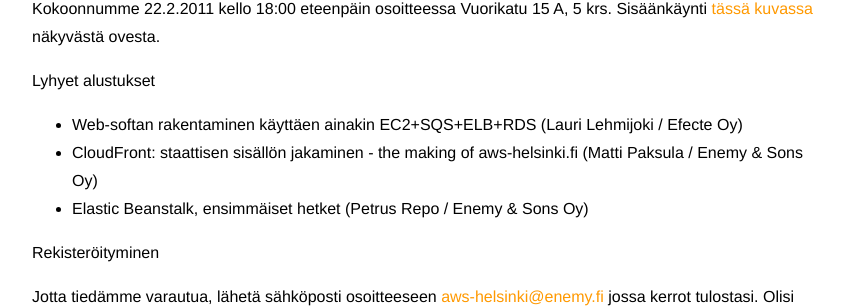
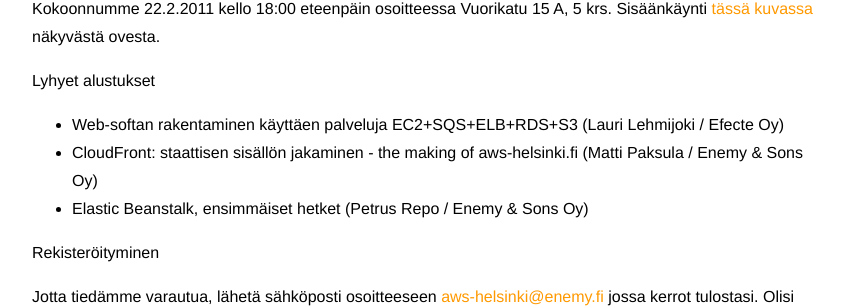
Before and after one commit to enemy/aws-helsinki.fi, a Jekyll site: the page built from _posts/2011-02-06-ensimmainen-tapaaminen.md, in a window 1280 px wide. Shown: the part 187-495 px from the top of the page, without its empty margins (96-939 px from the left). Built offline with Jekyll 4.4.1, drawn with Linux system fonts in a browser that asks for light colours; Markdown is read by kramdown in place of the engine named in the settings; comment, search, counter and statistics services are not loaded.

Commit message:
Added S3

```diff
--- a/_posts/2011-02-06-ensimmainen-tapaaminen.md
+++ b/_posts/2011-02-06-ensimmainen-tapaaminen.md
@@ -10,7 +10,7 @@
 
 Lyhyet alustukset
 
- - Web-softan rakentaminen käyttäen ainakin EC2+SQS+ELB+RDS (Lauri Lehmijoki / Efecte Oy)
+ - Web-softan rakentaminen käyttäen palveluja EC2+SQS+ELB+RDS+S3 (Lauri Lehmijoki / Efecte Oy)
  - CloudFront: staattisen sisällön jakaminen - the making of aws-helsinki.fi (Matti Paksula / Enemy &amp; Sons Oy)
  - Elastic Beanstalk, ensimmäiset hetket (Petrus Repo / Enemy &amp; Sons Oy)
 
```
